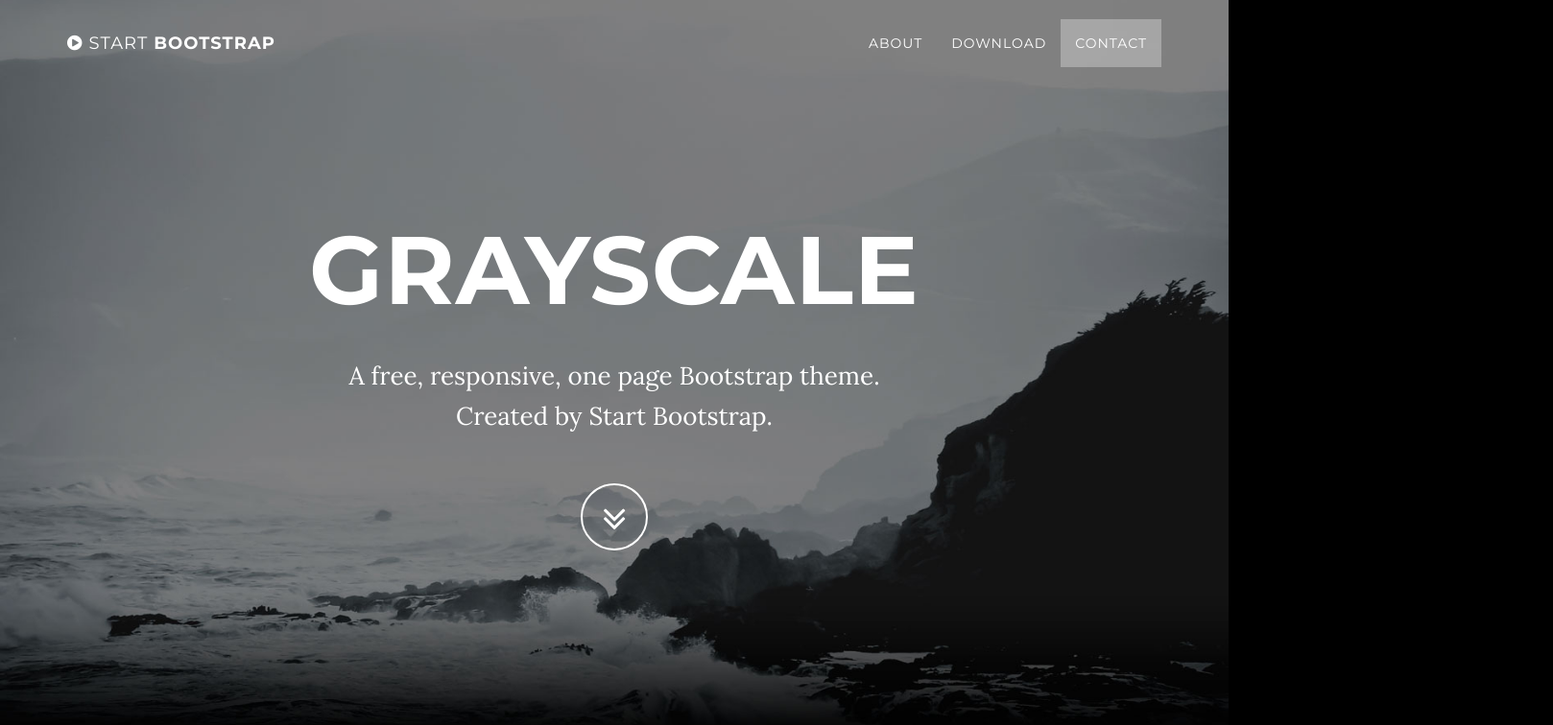
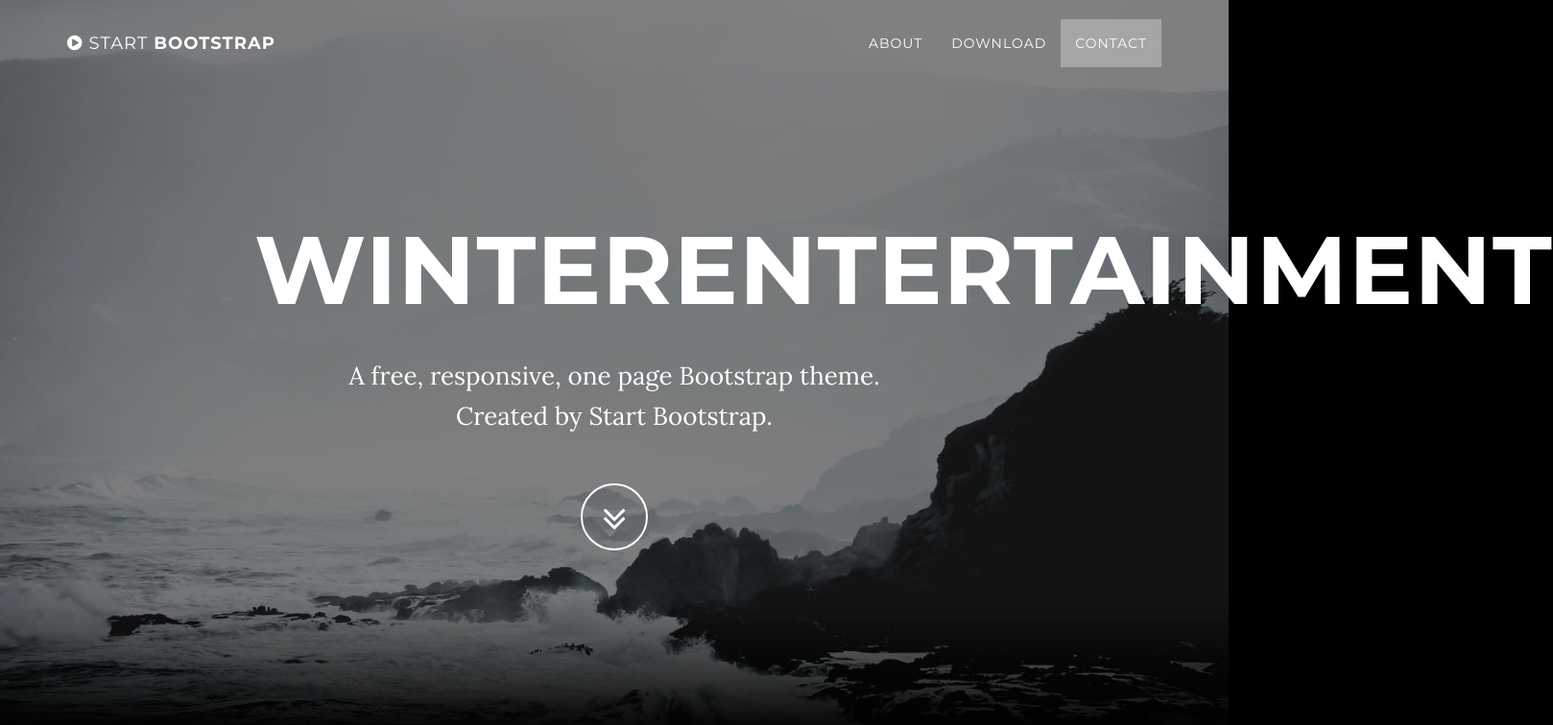
Before and after one commit to dkhh10/example, a website: page index.html in a window 1280 px wide. Shown: the top 756 px of the page at 96% size, 1618 px wide, since content can reach past the window. Drawn offline with nearby package versions, Linux system fonts and the light colour scheme; some packages are replaced by stand-ins of ours.

Commit message:
New title

```diff
--- a/index.html
+++ b/index.html
@@ -74,7 +74,7 @@
             <div class="container">
                 <div class="row">
                     <div class="col-md-8 col-md-offset-2">
-                        <h1 class="brand-heading">Grayscale</h1>
+                        <h1 class="brand-heading">WinterEntertainment</h1>
                         <p class="intro-text">A free, responsive, one page Bootstrap theme.
                             <br>Created by Start Bootstrap.</p>
                         <a href="#about" class="btn btn-circle page-scroll">
```
